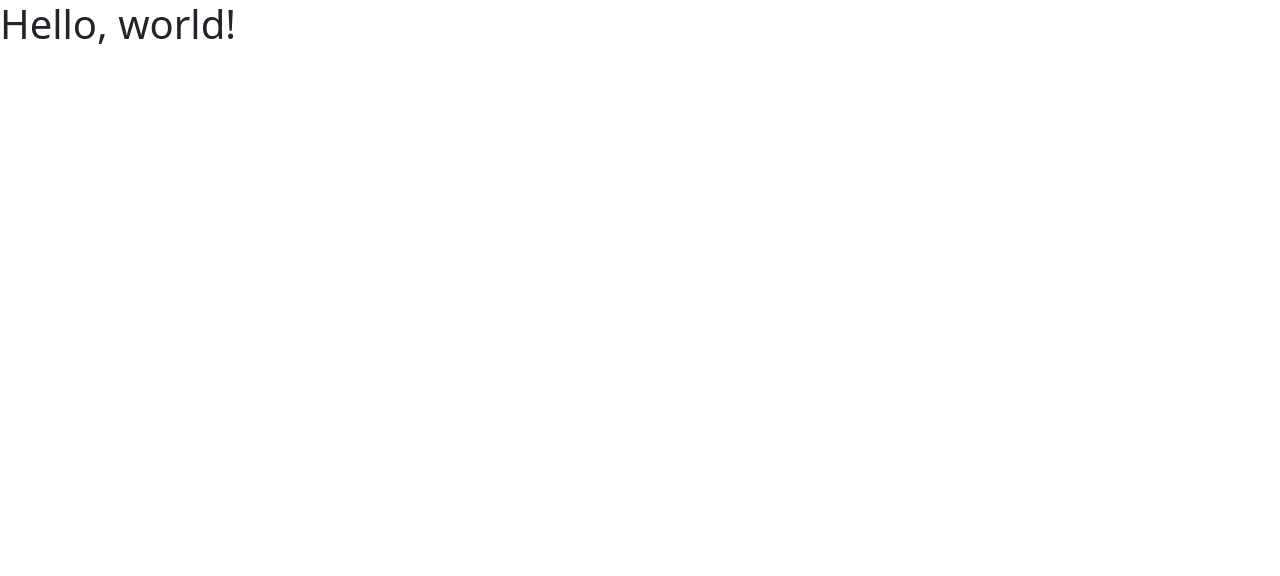
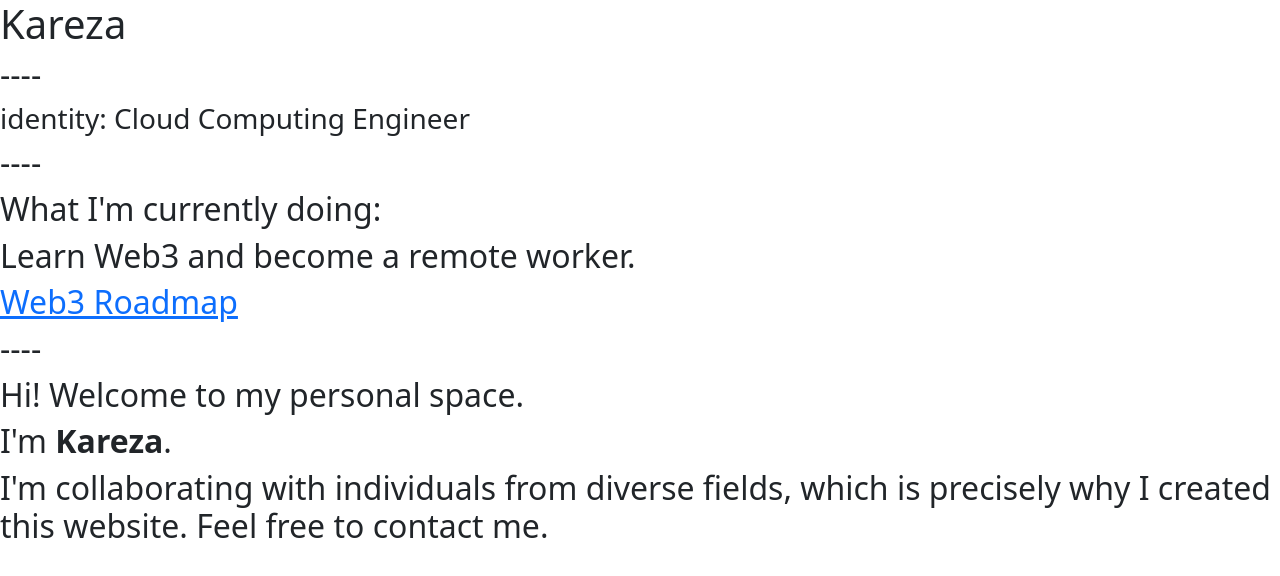
Before and after one commit to karezachen/karezachen, a plain HTML site: page index.html in a window 1280 px wide. Drawn offline with nearby package versions, Linux system fonts and the light colour scheme.

Commit message:
Add Contant

```diff
--- a/index.html
+++ b/index.html
@@ -8,7 +8,24 @@
     <link href="https://cdn.jsdelivr.net/npm/bootstrap@5.3.0-alpha1/dist/css/bootstrap.min.css" rel="stylesheet" integrity="sha384-GLhlTQ8iRABdZLl6O3oVMWSktQOp6b7In1Zl3/Jr59b6EGGoI1aFkw7cmDA6j6gD" crossorigin="anonymous">
   </head>
   <body>
-    <h1>Hello, world!</h1>
+    <h1>Kareza</h1>
+    <h2>----</h2>
+    <h3>identity: Cloud Computing Engineer</h3>
+    <h2>----</h2>
+    <h2>What I'm currently doing:</h2>
+    <h2>Learn Web3 and become a remote worker.</h2>
+    <h2><a href="https://web3.career/learn-web3/web3-developer-2023-roadmap">Web3 Roadmap</a></h2>
+    <!-- TODO: 大头像 -->
+    <!-- TODO: 导航栏 -->
+    <!-- TODO: CSDN、GITHUB、BiliBili 链接 -->
+    <h2>----</h2>
+    <h2>Hi! Welcome to my personal space.</h2>
+    <h2>I'm <strong>Kareza</strong>.</h2>
+    <h2>I'm collaborating with individuals from diverse fields, which is precisely why I created this website. Feel free to contact me.</h2>
+    <!-- TODO: Skills -->
+    <!-- TODO: Statics: Time、Space -->
+    <!-- TODO: Reading List -->
+    <!-- TODO: Footer -->
     <script src="https://cdn.jsdelivr.net/npm/bootstrap@5.3.0-alpha1/dist/js/bootstrap.bundle.min.js" integrity="sha384-/mhDoLbDldZc3qpsJHpLogda//BVZbgYuw6kof4u2FrCedxOtgRZDTHgHUhOCVim" crossorigin="anonymous"></script>
   </body>
 </html>
```
